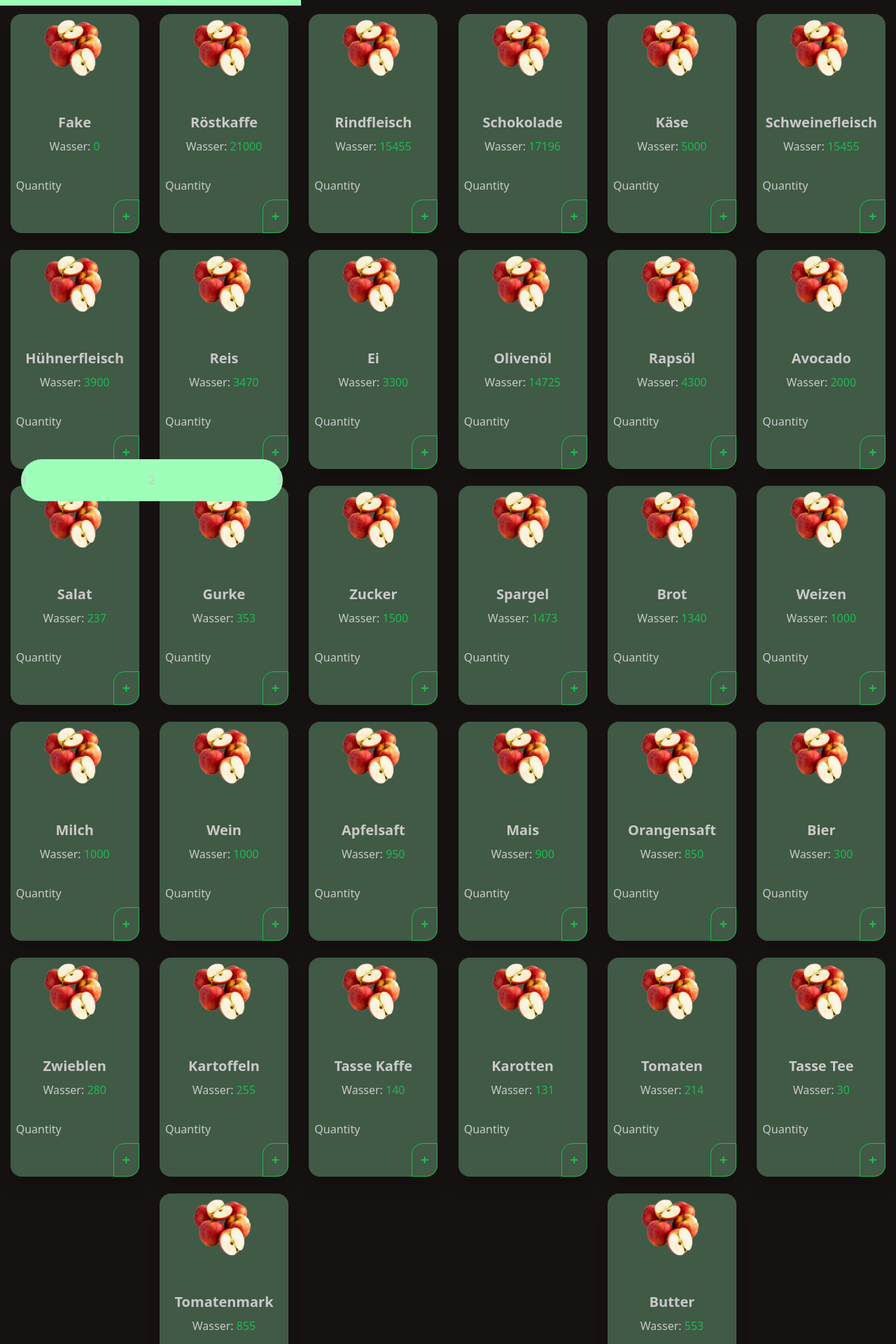
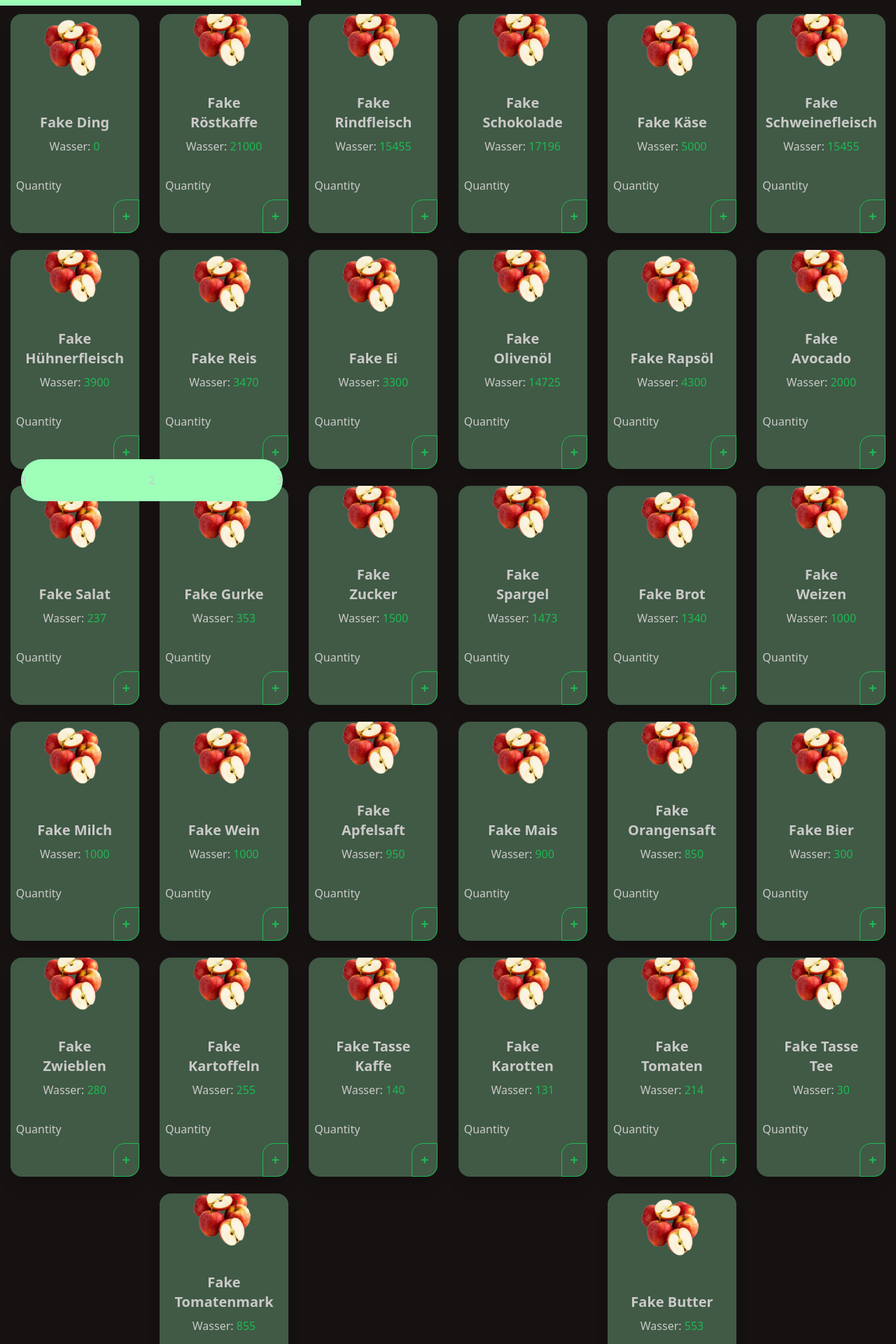
Before and after one commit to j0giwa/klimaralley-wasserarm, a React (Vite) app: page /play/wasserarm/shop in a window 1280 px wide. Shown: the part 80-2000 px from the top of the page at 70% size. Built offline with nearby package versions, Linux system fonts and the light colour scheme; no server answers.

Commit message:
More obivous fake data

```diff
--- a/src/routes/Shop.jsx
+++ b/src/routes/Shop.jsx
@@ -26,44 +26,44 @@ function Shop() {
 
   // Used for ui programming without backend connection TODO: delete after
   const fakeShopItems = [
-    { id: 0, name: "Fake", type: "DRINK", water: 0, price: 0 },
-    { id: 1, name: "Röstkaffe", type: "DRINK", water: 21000, price: 50 },
-    { id: 2, name: "Rindfleisch", type: "MEAT", water: 15455, price: 200 },
+    { id: 0, name: "Fake Ding", type: "DRINK", water: 0, price: 0 },
+    { id: 1, name: "Fake Röstkaffe", type: "DRINK", water: 21000, price: 50 },
+    { id: 2, name: " Fake Rindfleisch", type: "MEAT", water: 15455, price: 200 },
     {
       id: 3,
-      name: "Schokolade",
+      name: "Fake Schokolade",
       type: "ANINAL_PRODUCT",
       water: 17196,
       price: 50,
     },
-    { id: 4, name: "Käse", type: "ANINAL_PRODUCT", water: 5000, price: 100 },
-    { id: 5, name: "Schweinefleisch", type: "MEAT", water: 15455, price: 100 },
-    { id: 6, name: "Hühnerfleisch", type: "MEAT", water: 3900, price: 120 },
-    { id: 7, name: "Reis", type: "VEGETABLE", water: 3470, price: 60 },
-    { id: 8, name: "Ei", type: "ANINAL_PRODUCT", water: 3300, price: 10 },
-    { id: 9, name: "Olivenöl", type: "VEGETABLE", water: 14725, price: 200 },
-    { id: 10, name: "Rapsöl", type: "VEGETABLE", water: 4300, price: 150 },
-    { id: 11, name: "Avocado", type: "VEGETABLE", water: 2000, price: 200 },
-    { id: 12, name: "Salat", type: "VEGETABLE", water: 237, price: 100 },
-    { id: 13, name: "Gurke", type: "VEGETABLE", water: 353, price: 100 },
-    { id: 14, name: "Zucker", type: "VEGETABLE", water: 1500, price: 30 },
-    { id: 15, name: "Spargel", type: "VEGETABLE", water: 1473, price: 80 },
-    { id: 16, name: "Brot", type: "ANINAL_PRODUCT", water: 1340, price: 120 },
-    { id: 17, name: "Weizen", type: "VEGETABLE", water: 1000, price: 30 },
-    { id: 18, name: "Milch", type: "ANINAL_PRODUCT", water: 1000, price: 50 },
-    { id: 19, name: "Wein", type: "DRINK", water: 1000, price: 180 },
-    { id: 20, name: "Apfelsaft", type: "DRINK", water: 950, price: 30 },
-    { id: 21, name: "Mais", type: "DRINK", water: 900, price: 40 },
-    { id: 22, name: "Orangensaft", type: "DRINK", water: 850, price: 20 },
-    { id: 23, name: "Bier", type: "DRINK", water: 300, price: 20 },
-    { id: 24, name: "Zwieblen", type: "DRINK", water: 280, price: 50 },
-    { id: 25, name: "Kartoffeln", type: "DRINK", water: 255, price: 60 },
-    { id: 26, name: "Tasse Kaffe", type: "DRINK", water: 140, price: 15 },
-    { id: 27, name: "Karotten", type: "DRINK", water: 131, price: 30 },
-    { id: 28, name: "Tomaten", type: "DRINK", water: 214, price: 20 },
-    { id: 29, name: "Tasse Tee", type: "DRINK", water: 30, price: 15 },
-    { id: 30, name: "Tomatenmark", type: "DRINK", water: 855, price: 30 },
-    { id: 31, name: "Butter", type: "DRINK", water: 553, price: 40 },
+    { id: 4, name: "Fake Käse", type: "ANINAL_PRODUCT", water: 5000, price: 100 },
+    { id: 5, name: "Fake Schweinefleisch", type: "MEAT", water: 15455, price: 100 },
+    { id: 6, name: "Fake Hühnerfleisch", type: "MEAT", water: 3900, price: 120 },
+    { id: 7, name: "Fake Reis", type: "VEGETABLE", water: 3470, price: 60 },
+    { id: 8, name: "Fake Ei", type: "ANINAL_PRODUCT", water: 3300, price: 10 },
+    { id: 9, name: "Fake Olivenöl", type: "VEGETABLE", water: 14725, price: 200 },
+    { id: 10, name: "Fake Rapsöl", type: "VEGETABLE", water: 4300, price: 150 },
+    { id: 11, name: "Fake Avocado", type: "VEGETABLE", water: 2000, price: 200 },
+    { id: 12, name: "Fake Salat", type: "VEGETABLE", water: 237, price: 100 },
+    { id: 13, name: "Fake Gurke", type: "VEGETABLE", water: 353, price: 100 },
+    { id: 14, name: "Fake Zucker", type: "VEGETABLE", water: 1500, price: 30 },
+    { id: 15, name: "Fake Spargel", type: "VEGETABLE", water: 1473, price: 80 },
+    { id: 16, name: "Fake Brot", type: "ANINAL_PRODUCT", water: 1340, price: 120 },
+    { id: 17, name: "Fake Weizen", type: "VEGETABLE", water: 1000, price: 30 },
+    { id: 18, name: "Fake Milch", type: "ANINAL_PRODUCT", water: 1000, price: 50 },
+    { id: 19, name: "Fake Wein", type: "DRINK", water: 1000, price: 180 },
+    { id: 20, name: "Fake Apfelsaft", type: "DRINK", water: 950, price: 30 },
+    { id: 21, name: "Fake Mais", type: "DRINK", water: 900, price: 40 },
+    { id: 22, name: "Fake Orangensaft", type: "DRINK", water: 850, price: 20 },
+    { id: 23, name: "Fake Bier", type: "DRINK", water: 300, price: 20 },
+    { id: 24, name: "Fake Zwieblen", type: "DRINK", water: 280, price: 50 },
+    { id: 25, name: "Fake Kartoffeln", type: "DRINK", water: 255, price: 60 },
+    { id: 26, name: "Fake Tasse Kaffe", type: "DRINK", water: 140, price: 15 },
+    { id: 27, name: "Fake Karotten", type: "DRINK", water: 131, price: 30 },
+    { id: 28, name: "Fake Tomaten", type: "DRINK", water: 214, price: 20 },
+    { id: 29, name: "Fake Tasse Tee", type: "DRINK", water: 30, price: 15 },
+    { id: 30, name: "Fake Tomatenmark", type: "DRINK", water: 855, price: 30 },
+    { id: 31, name: "Fake Butter", type: "DRINK", water: 553, price: 40 },
   ];
 
   useEffect(() => {
```
